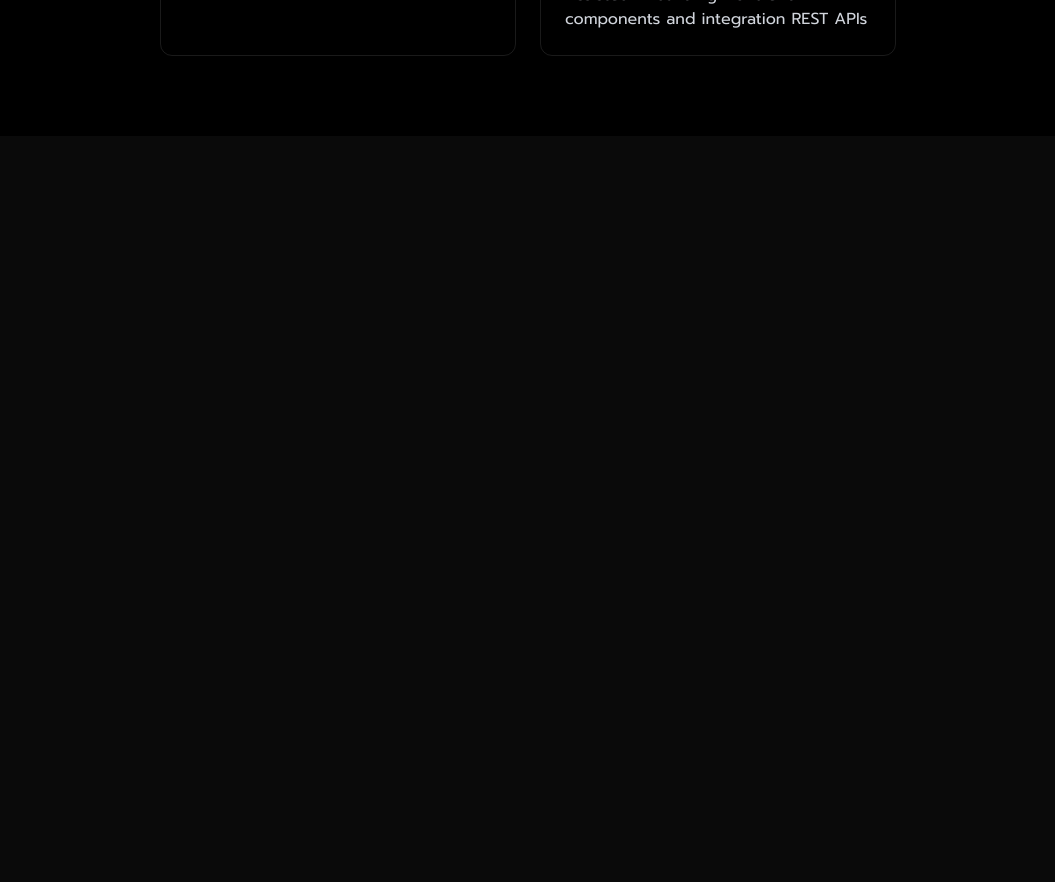
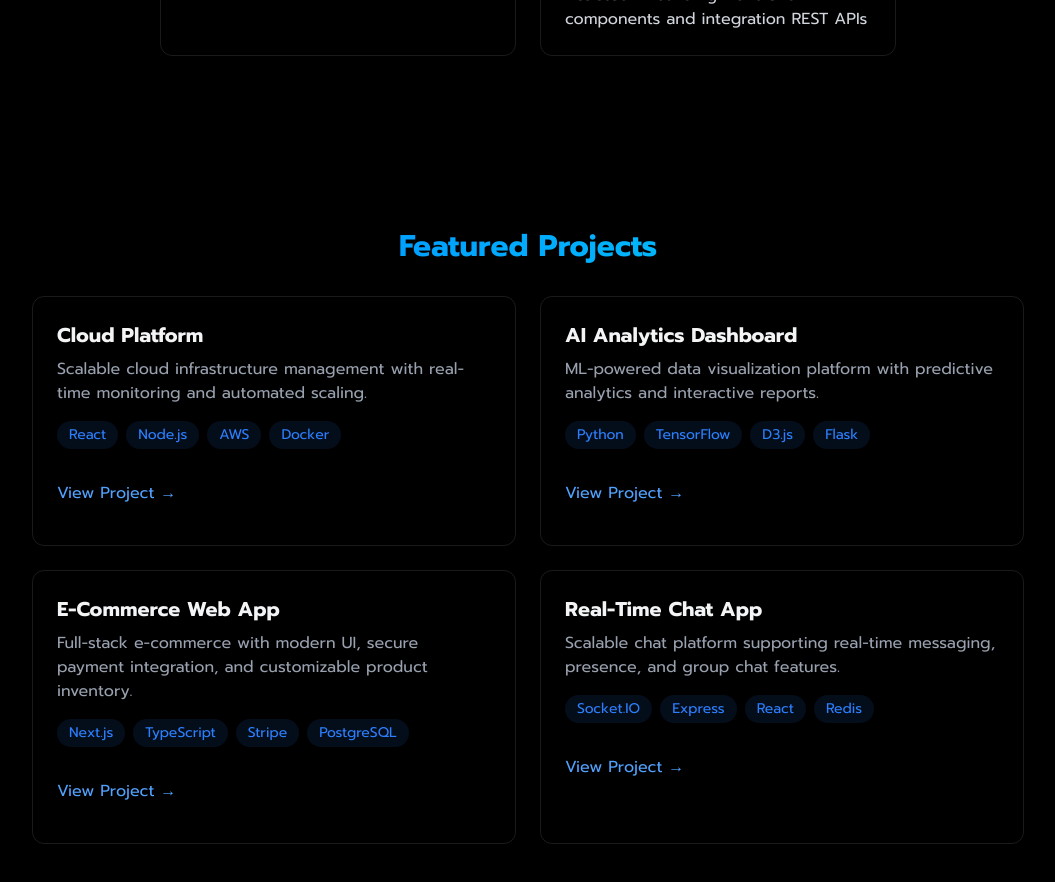
Before and after one commit to Primegicsocialmedia/Project-1, a React (Vite) app: page / in a window 1280 px wide. Shown: the part 1520-2402 px from the top of the page, without its empty margins (112-1167 px from the left). Before the commit the page ends 1656 px from the top, so only its background shows below. Built offline with nearby package versions, Linux system fonts and the light colour scheme.

Commit message:
Rveal on scroll completed

```diff
--- a/src/App.jsx
+++ b/src/App.jsx
@@ -4,6 +4,7 @@
 import MobileMenu from "./components/MobileMenu";
 import Home from "./components/sections/Home";
 import About from "./components/sections/About";
+import Projects from "./components/sections/Projects";
 
 
 
@@ -23,6 +24,7 @@
           <MobileMenu menuOpen={menuOpen} setMenuOpen={setMenuOpen}/>
           <Home />
           <About />
+          <Projects />
     </div>
    </>
   );
--- /dev/null
+++ b/src/components/RevealOnScroll.jsx
@@ -0,0 +1,26 @@
+import { useEffect, useRef } from "react";
+
+export const RevealOnScroll = ({ children }) => {
+  const ref = useRef(null);
+
+  useEffect(() => {
+    const observer = new IntersectionObserver(
+      ([entry]) => {
+        if (entry.isIntersecting) {
+          ref.current.classList.add("visible");
+        }
+      },
+      { threshold: 0.2, rootMargin: "0px 0px -50px 0px" }
+    );
+
+    if (ref.current) observer.observe(ref.current);
+
+    return () => observer.disconnect();
+  });
+
+  return (
+    <div ref={ref} className="reveal">
+      {children}
+    </div>
+  );
+};
--- a/src/components/sections/Projects.jsx
+++ b/src/components/sections/Projects.jsx
@@ -0,0 +1,168 @@
+import React from 'react'
+
+const Projects = () => {
+  return (
+    <section
+    id="projects"
+    className="min-h-screen flex items-center justify-center py-20"
+  >
+      <div className="max-w-5xl mx-auto px-4">
+        <h2 className="text-3xl font-bold mb-8 bg-gradient-to-r from-blue-500 to-cyan-400 bg-clip-text text-transparent text-center">
+          {" "}
+          Featured Projects
+        </h2>
+        <div className="grid grid-cols-1 md:grid-cols-2 gap-6">
+          <div className="p-6 rounded-xl border border-white/10 hover:-translate-y-1 hover:border-blue-500/30 hover:shadow-[0_2px_8px_rgba(59,130,246,0.2)] transition">
+            <h3 className="text-xl font-bold mb-2"> Cloud Platform</h3>
+            <p className="text-gray-400 mb-4">
+              Scalable cloud infrastructure management with real-time
+              monitoring and automated scaling.
+            </p>
+            <div className="flex flex-wrap gap-2 mb-4 cursor-pointer">
+              {["React", "Node.js", "AWS", "Docker"].map((tech, key) => (
+                <span
+                  key={key}
+                  className="bg-blue-500/10 text-blue-500 py-1 px-3 rounded-full text-sm hover:bg-blue-500/20
+                                  hover:shadow-[0_2px_8px_rgba(59,130,246,0.1)] transition-all
+                  "
+                >
+                  {tech}
+                </span>
+              ))}
+            </div>
+
+            <div className="flex justify-between items-center">
+              <a
+                href="#"
+                className="text-blue-400 hover:text-blue-300 transition-colors my-4"
+              >
+                View Project →
+              </a>
+            </div>
+          </div>
+          <div
+            className="
+            glass p-6 rounded-xl border border-white/10
+            hover:-translate-y-1 hover:border-blue-500/30
+            hover:shadow-[0_4px_20px_rgba(59,130,246,0.1)]
+            transition-all
+          "
+          >
+            <h3 className="text-xl font-bold mb-2">AI Analytics Dashboard</h3>
+            <p className="text-gray-400 mb-4">
+              ML-powered data visualization platform with predictive analytics
+              and interactive reports.
+            </p>
+            <div className="flex flex-wrap gap-2 mb-4 cursor-pointer">
+              {["Python", "TensorFlow", "D3.js", "Flask"].map((tech, key) => (
+                <span
+                  key={key}
+                  className="
+                    bg-blue-500/10 text-blue-500 py-1 px-3
+                    rounded-full text-sm
+                    transition
+                    hover:bg-blue-500/20 hover:-translate-y-0.5
+                    hover:shadow-[0_2px_8px_rgba(59,130,246,0.2)]
+                  "
+                >
+                  {tech}
+                </span>
+              ))}
+            </div>
+            <div className="flex justify-between items-center">
+              <a
+                href="#"
+                className="text-blue-400 hover:text-blue-300 transition-colors my-4"
+              >
+                View Project →
+              </a>
+            </div>
+          </div>
+
+          <div
+            className="
+            glass p-6 rounded-xl border border-white/10
+            hover:-translate-y-1 hover:border-blue-500/30
+            hover:shadow-[0_4px_20px_rgba(59,130,246,0.1)]
+            transition-all
+          "
+          >
+            <h3 className="text-xl font-bold mb-2">E-Commerce Web App</h3>
+            <p className="text-gray-400 mb-4">
+              Full-stack e-commerce with modern UI, secure payment
+              integration, and customizable product inventory.
+            </p>
+            <div className="flex flex-wrap gap-2 mb-4 cursor-pointer">
+              {["Next.js", "TypeScript", "Stripe", "PostgreSQL"].map(
+                (tech) => (
+                  <span
+                    key={tech}
+                    className="
+                    bg-blue-500/10 text-blue-500 py-1 px-3
+                    rounded-full text-sm
+                    transition
+                    hover:bg-blue-500/20 hover:-translate-y-0.5
+                    hover:shadow-[0_2px_8px_rgba(59,130,246,0.2)]
+                  "
+                  >
+                    {tech}
+                  </span>
+                )
+              )}
+            </div>
+            <div className="flex justify-between items-center">
+              <a
+                href="#"
+                className="text-blue-400 hover:text-blue-300 transition-colors my-4"
+              >
+                View Project →
+              </a>
+            </div>
+          </div>
+
+          <div
+            className="
+            glass p-6 rounded-xl border border-white/10
+            hover:-translate-y-1 hover:border-blue-500/30
+            hover:shadow-[0_4px_20px_rgba(59,130,246,0.1)]
+            transition-all
+          "
+          >
+            <h3 className="text-xl font-bold mb-2">Real-Time Chat App</h3>
+            <p className="text-gray-400 mb-4">
+              Scalable chat platform supporting real-time messaging, presence,
+              and group chat features.
+            </p>
+            <div className="flex flex-wrap gap-2 mb-4 cursor-pointer">
+              {["Socket.IO", "Express", "React", "Redis"].map((tech, key) => (
+                <span
+                  key={key}
+                  className="
+                    bg-blue-500/10 text-blue-500 py-1 px-3
+                    rounded-full text-sm
+                    transition
+                    hover:bg-blue-500/20 hover:-translate-y-0.5
+                    hover:shadow-[0_2px_8px_rgba(59,130,246,0.2)]
+                  "
+                >
+                  {tech}
+                </span>
+              ))}
+            </div>
+            <div className="flex justify-between items-center ">
+              <a
+                href="#"
+                className="text-blue-400 hover:text-blue-300 transition-colors my-4"
+              >
+                View Project →
+              </a>
+            </div>
+          </div>
+        </div>
+      </div>
+
+  </section>
+  )
+}
+
+export default Projects
```
